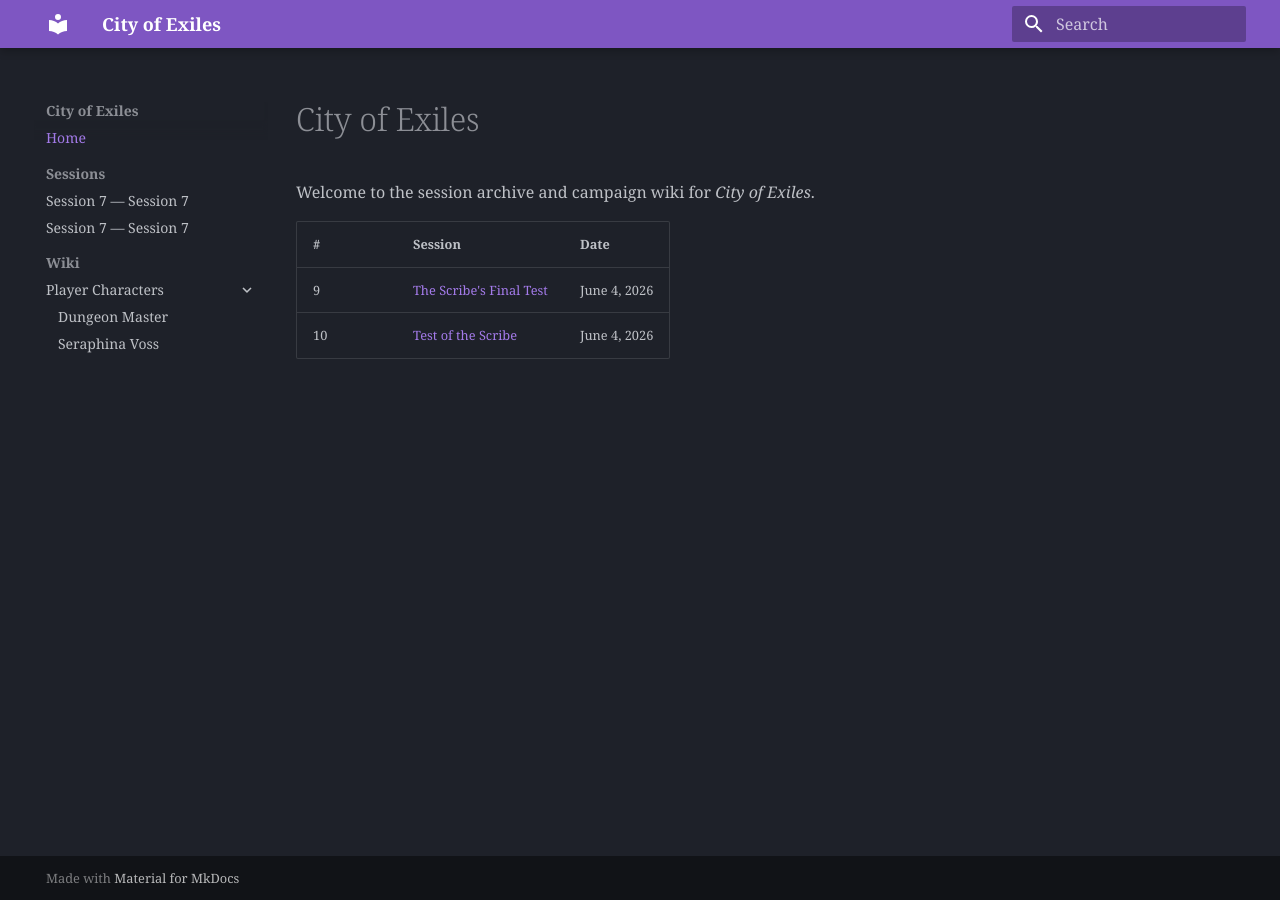
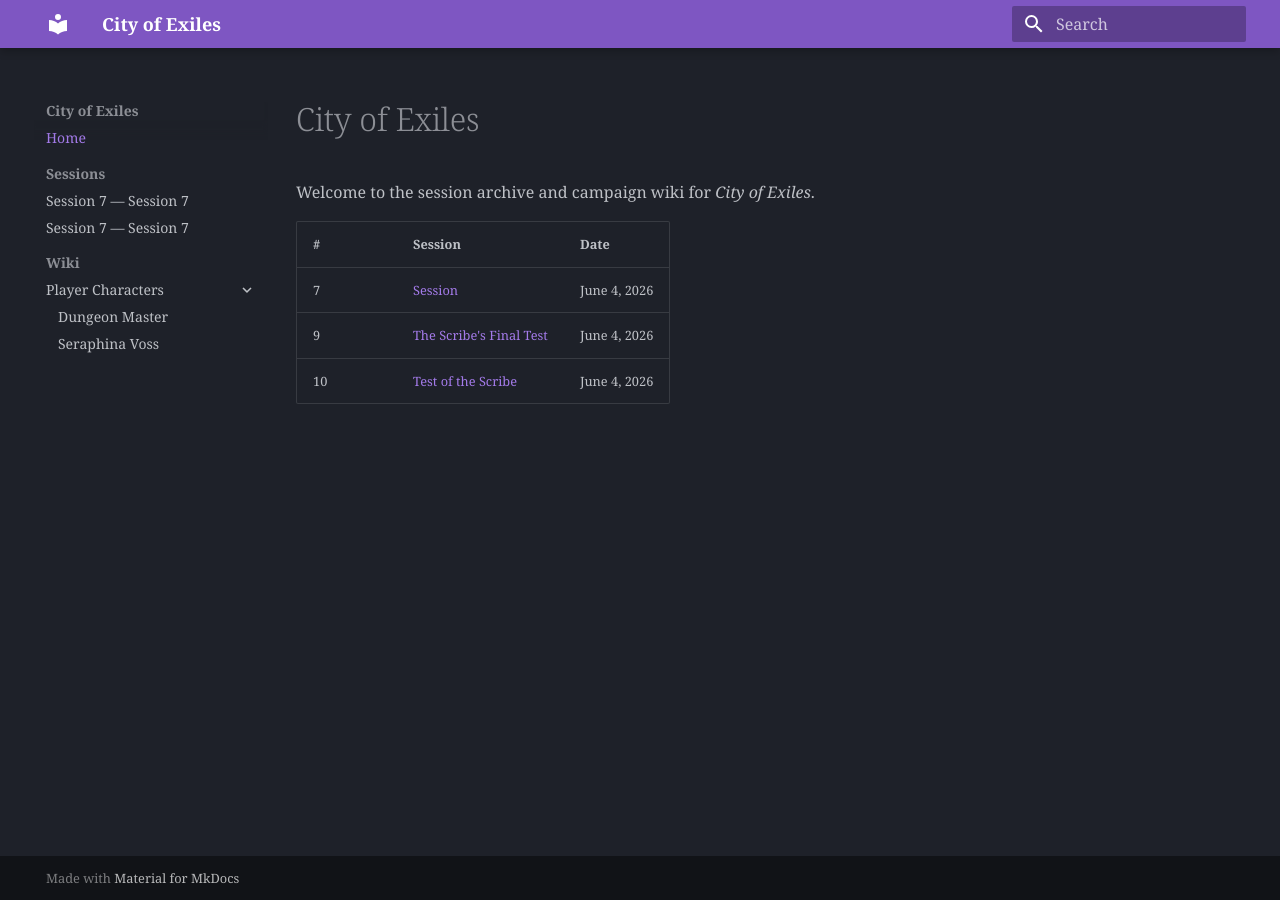
Before and after one commit to argvader/city_of_exiles, an MkDocs documentation site: the page built from docs/index.md, in a window 1280 px wide. Built offline with MkDocs 1.6.1 and Material for MkDocs 9.7.7, drawn with Linux system fonts in a browser that asks for light colours.

Commit message:
publish docs/index.md

```diff
--- a/docs/index.md
+++ b/docs/index.md
@@ -8,5 +8,6 @@ Welcome to the session archive and campaign wiki for *City of Exiles*.
 
 | # | Session | Date |
 | --- | --- | --- |
+| 7 | [Session](sessions/2026-06-04.md) | June 4, 2026 |
 | 9 | [The Scribe's Final Test](sessions/2026-06-04.md) | June 4, 2026 |
 | 10 | [Test of the Scribe](sessions/2026-06-04.md) | June 4, 2026 |
```
